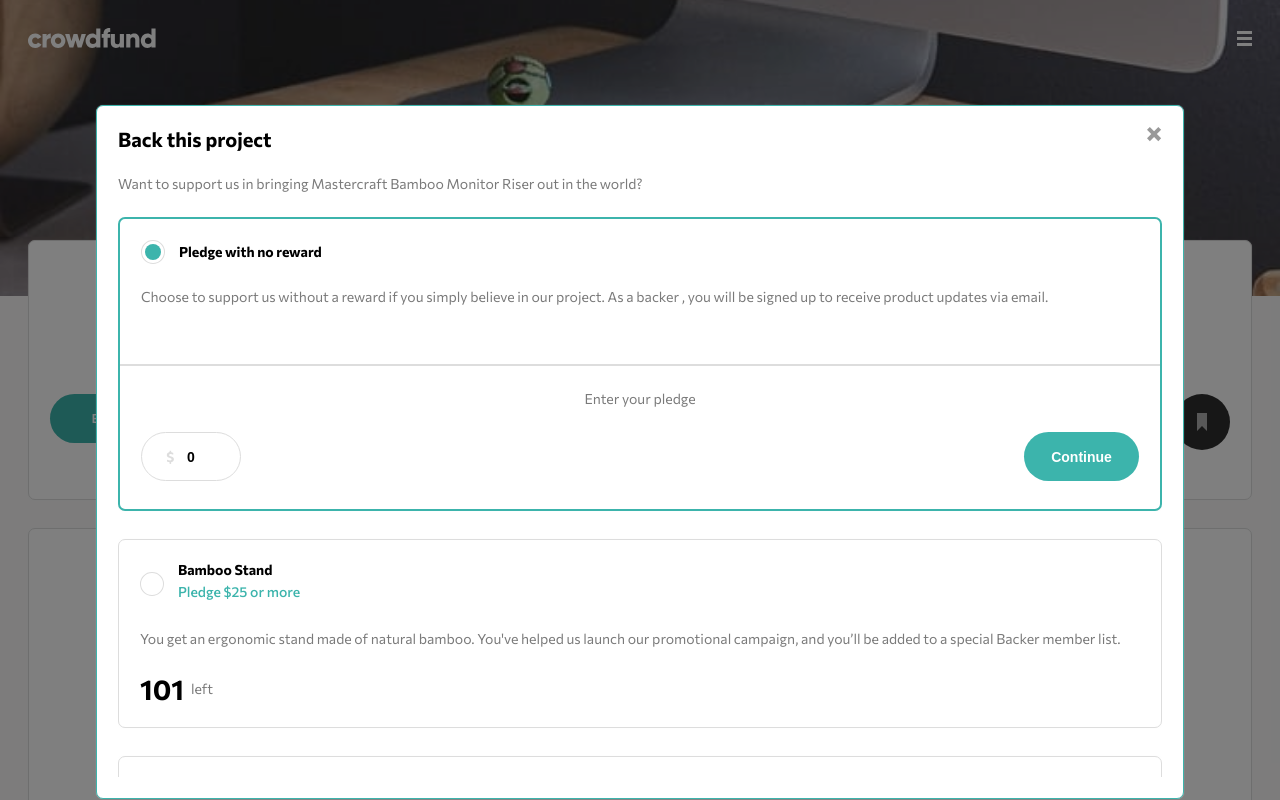
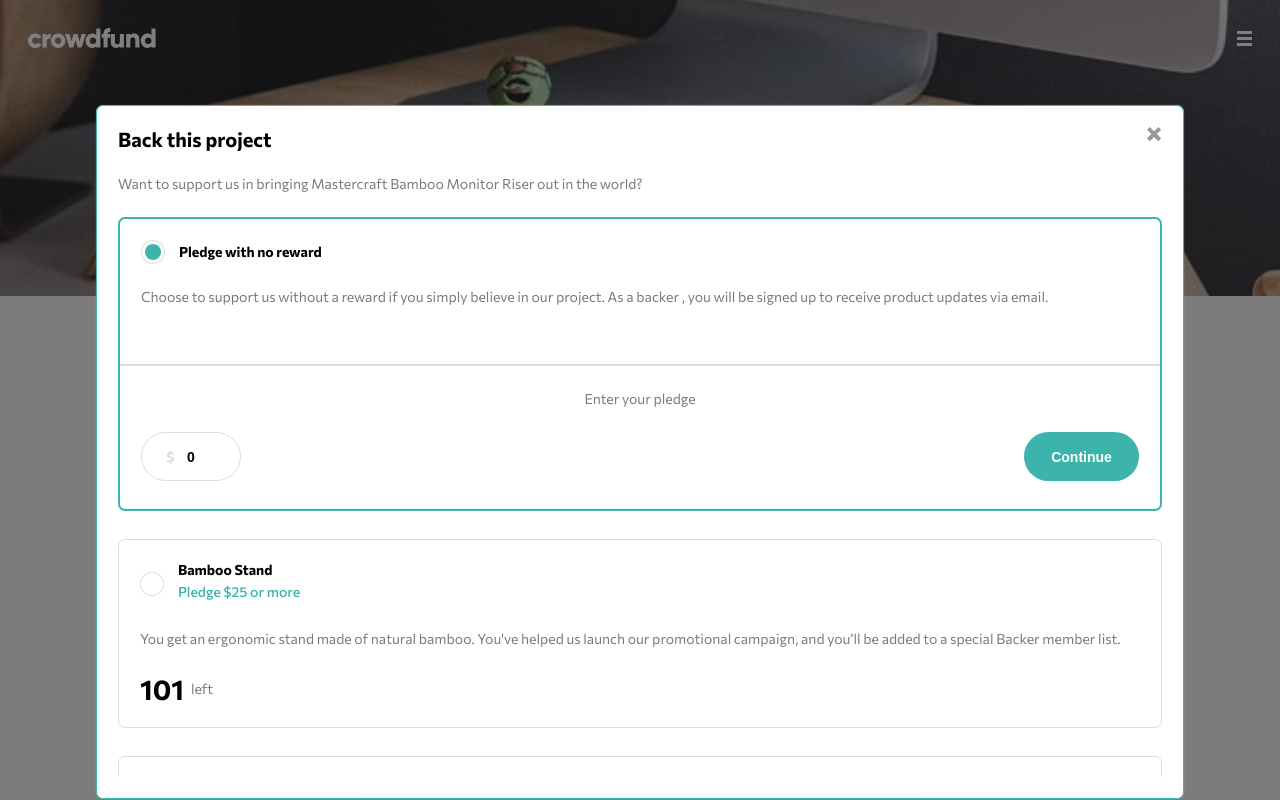
Before and after one commit to avatarfreak/front-end-mentor-crowdfunding, a Next.js app: page / in a window 1280 px wide. Both pictures are taken after a click on the button "Back this project". Shown: the top 800 px of the page. Built offline with nearby package versions, Linux system fonts and the light colour scheme.

Commit message:
minor changes

```diff
--- a/app/components/Elements/Card/style.tsx
+++ b/app/components/Elements/Card/style.tsx
@@ -67,7 +67,7 @@
   background: ${({ bg }) => (bg ? bg : "var(--cyan)")};
 
   &:hover {
-    opacity: 0.8;
+    background: var(--darkcyan);
   }
 `;
 
--- a/app/components/Elements/Main/index.tsx
+++ b/app/components/Elements/Main/index.tsx
@@ -2,9 +2,13 @@
 
 export const Main = styled.main`
   display: grid;
-  margin: auto 2rem;
+  margin: auto 7.5vw;
   text-align: center;
   justify-content: center;
   align-items: center;
   position: relative;
+
+  @media (min-width: 1200px) {
+    margin: auto 353px;
+  }
 `;
--- a/app/components/Elements/Modal/modal.tsx
+++ b/app/components/Elements/Modal/modal.tsx
@@ -3,7 +3,7 @@
 export const Wrapper = styled.div`
   position: fixed;
   top: 0;
-  left: 0;
+  max-width: 1440px;
   width: 100%;
   height: 100%;
   display: flex;
```
